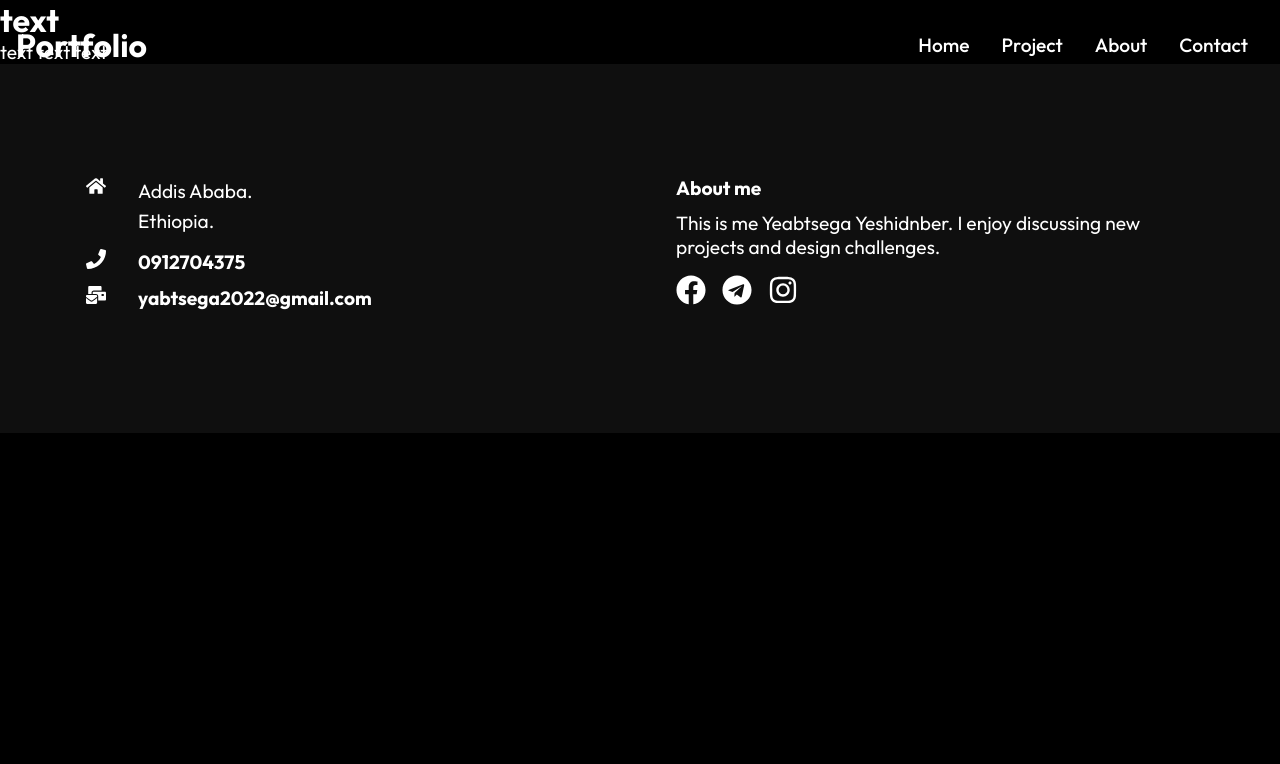
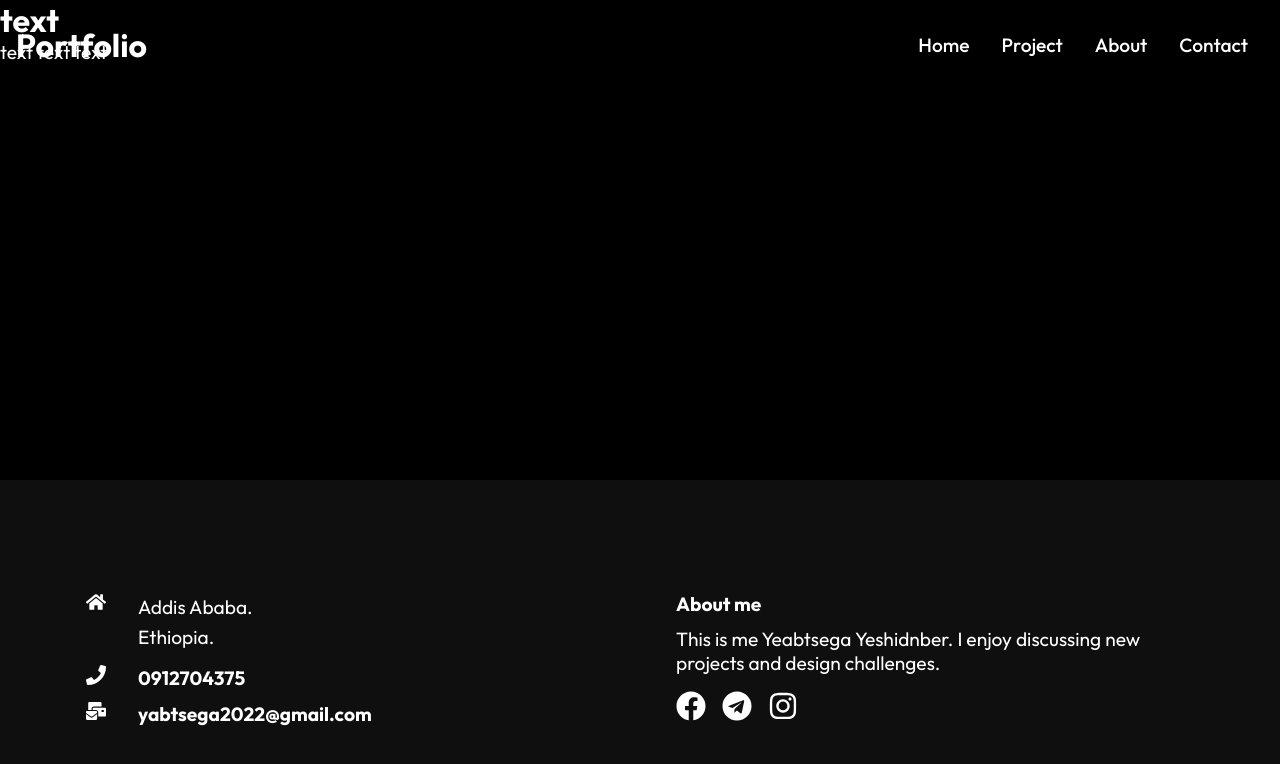
Before and after one commit to yeabtsega45/My-Portfolio, a React (Create React App) app: page /project in a window 1280 px wide. Shown: the top 764 px of the page. Built offline with nearby package versions, Linux system fonts and the light colour scheme.

Commit message:
styling the component

```diff
--- a/src/Components/HeroImgStyles2.css
+++ b/src/Components/HeroImgStyles2.css
@@ -0,0 +1,6 @@
+.hero-img {
+    width: 100%;
+    background-color: rgba(0, 0, 0, 0.5);
+    height: 60vh;
+    position: relative;
+}
```
